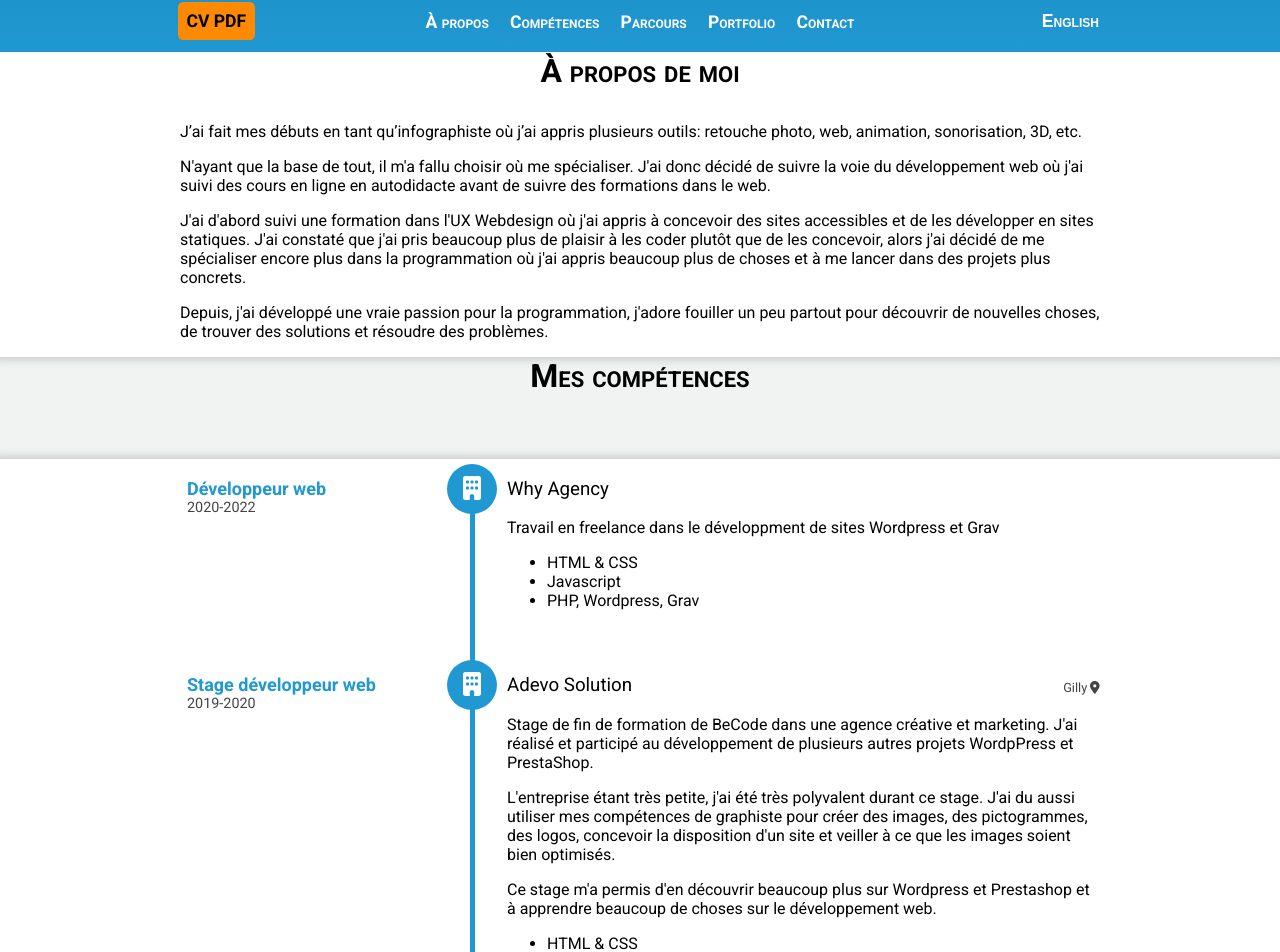
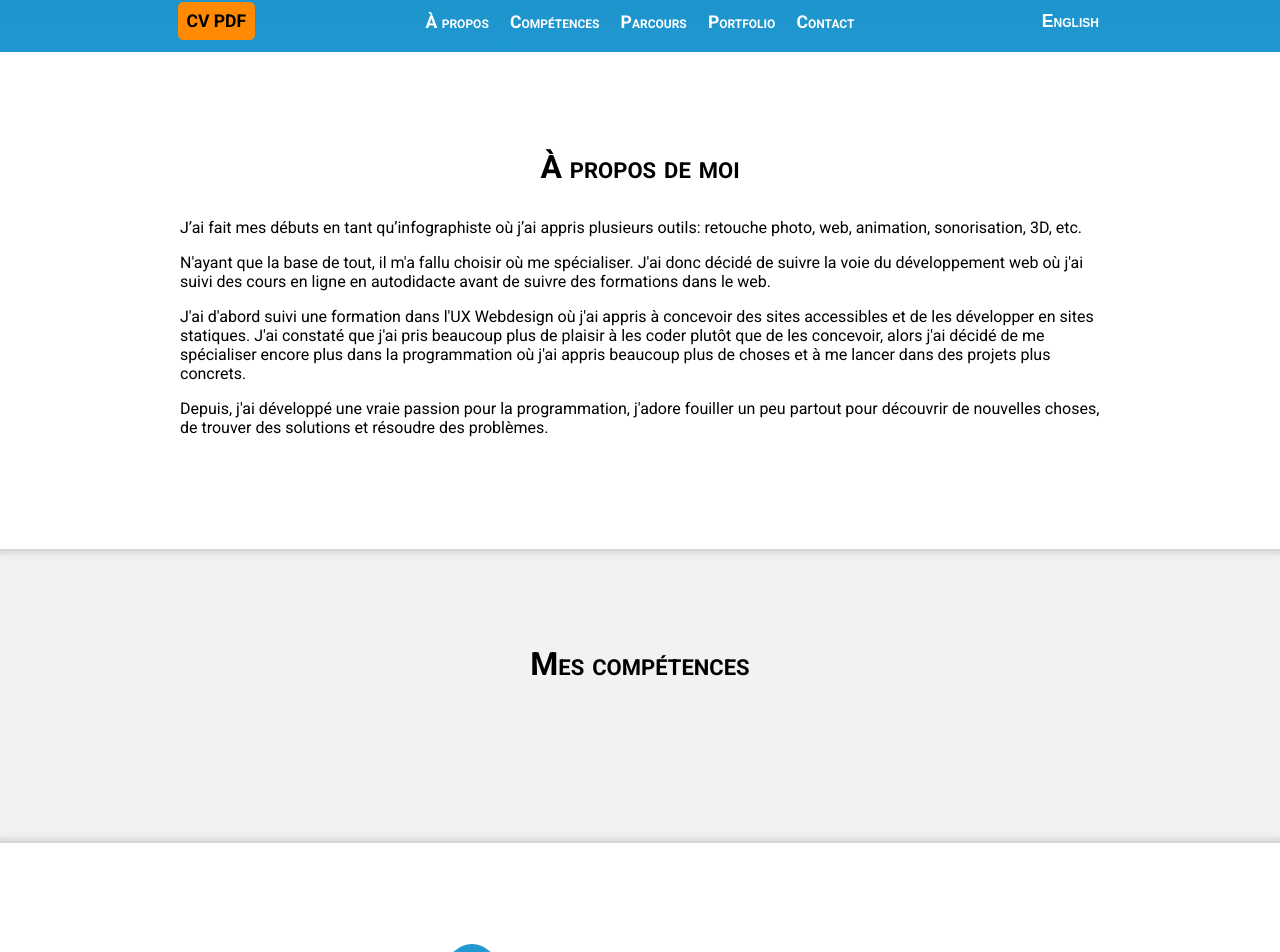
Before and after one commit to Fred-Vaniss/page-perso-angular, an Angular app: page / in a window 1280 px wide. Shown: the part 748-1700 px from the top of the page. Built offline with nearby package versions, Linux system fonts and the light colour scheme.

Commit message:
Changed components encapsulation

```diff
--- a/src/app/about/about.component.html
+++ b/src/app/about/about.component.html
@@ -1,5 +1,3 @@
-<section id="about">
-	<div class="wrapper" [innerHtml]=loc[lang]>
+<div class="wrapper" [innerHtml]=loc[lang]>
 
-	</div>
-</section>
+</div>
--- a/src/app/about/about.component.ts
+++ b/src/app/about/about.component.ts
@@ -4,7 +4,7 @@ import { LOCABOUT } from '../localization';
 import { LangService } from '../lang.service';
 
 @Component({
-  selector: 'app-about',
+  selector: '[app-about]',
   templateUrl: './about.component.html',
   styleUrls: ['./about.component.scss']
 })
--- a/src/app/app.component.html
+++ b/src/app/app.component.html
@@ -1,4 +1,4 @@
- <app-intro></app-intro>
- <app-about></app-about>
- <app-skills></app-skills>
- <app-parcours></app-parcours>
+ <section app-intro id="intro"></section>
+ <section app-about id="about"></section>
+ <section app-skills id="skills"></section>
+ <section app-parcours id="experience"></section>
--- a/src/app/intro/intro.component.html
+++ b/src/app/intro/intro.component.html
@@ -1,4 +1,3 @@
-<section id="intro">
 <div class="wrapper fullscreen">
 	<div class="logo-container">
 		<img src="/assets/img/logo-bg.svg" alt="Logo" class="logo-big puff-in-center"/>
@@ -10,4 +9,3 @@
 </div>
 <app-navbar class="nav-bar"></app-navbar>
 <!-- <Navbar lang={props.lang} handleButton={props.handleButton}/> -->
-</section>
--- a/src/app/intro/intro.component.ts
+++ b/src/app/intro/intro.component.ts
@@ -4,7 +4,7 @@ import { LangService } from '../lang.service';
 import { LOCINTRO } from '../localization';
 
 @Component({
-  selector: 'app-intro',
+  selector: '[app-intro]',
   templateUrl: './intro.component.html',
   styleUrls: ['./intro.component.scss']
 })
--- a/src/app/parcours/parcours.component.html
+++ b/src/app/parcours/parcours.component.html
@@ -1,4 +1,3 @@
-<section id="experience">
 <div class="wrapper">
 	<div class="timeline">
 		<div class="timeline-entry" *ngFor="let entry of parcours">
@@ -27,4 +26,3 @@
 		</div>
 	</div>
 </div>
-</section>
--- a/src/app/parcours/parcours.component.ts
+++ b/src/app/parcours/parcours.component.ts
@@ -5,7 +5,7 @@ import { IconDefinition } from "@fortawesome/fontawesome-svg-core";
 import { faQuestion, faBook, faBuilding, faGraduationCap, faMapMarkerAlt } from '@fortawesome/free-solid-svg-icons';
 
 @Component({
-  selector: 'app-parcours',
+  selector: '[app-parcours]',
   templateUrl: './parcours.component.html',
   styleUrls: ['./parcours.component.scss']
 })
--- a/src/app/skills/skills.component.html
+++ b/src/app/skills/skills.component.html
@@ -1,8 +1,6 @@
-<section id="skills">
-	<div class="wrapper">
-		<h2>Mes compétences</h2>
-		<div class="skills-flex">
+<div class="wrapper">
+	<h2>Mes compétences</h2>
+	<div class="skills-flex">
 
-		</div>
 	</div>
-</section>
+</div>
--- a/src/app/skills/skills.component.ts
+++ b/src/app/skills/skills.component.ts
@@ -1,7 +1,7 @@
 import { Component } from '@angular/core';
 
 @Component({
-  selector: 'app-skills',
+  selector: '[app-skills]',
   templateUrl: './skills.component.html',
   styleUrls: ['./skills.component.scss']
 })
```
Lines whose indentation alone changed are shown as unchanged.
